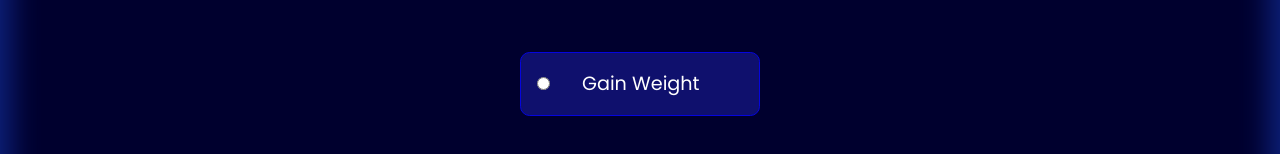
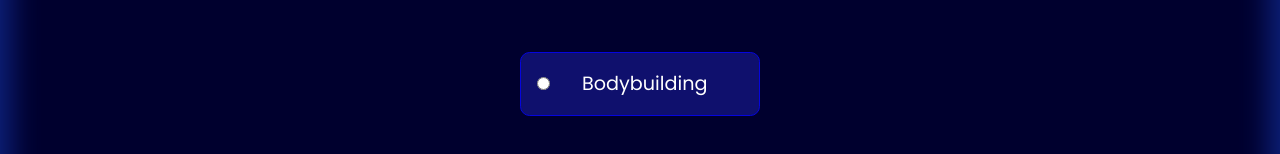
Before and after one commit to itskhan02/Arise-FitnessApp, a React (Vite) app: page /goal in a window 1280 px wide. Shown: the part 177-331 px from the top of the page. Built offline with nearby package versions, Linux system fonts and the light colour scheme.

Commit message:
Changing Goals

```diff
--- a/src/pages/Goal.jsx
+++ b/src/pages/Goal.jsx
@@ -5,7 +5,7 @@ import { MoveLeft, MoveRight } from "lucide-react";
 
 const Goal = () => {
   const categories = [
-    { name: 'Gain Weight', key: 'G' },
+    { name: 'Bodybuilding', key: 'B' },
     { name: 'Lose Weight', key: 'L' },
     { name: 'Stay Fit', key: 'F' },
   ];
```
